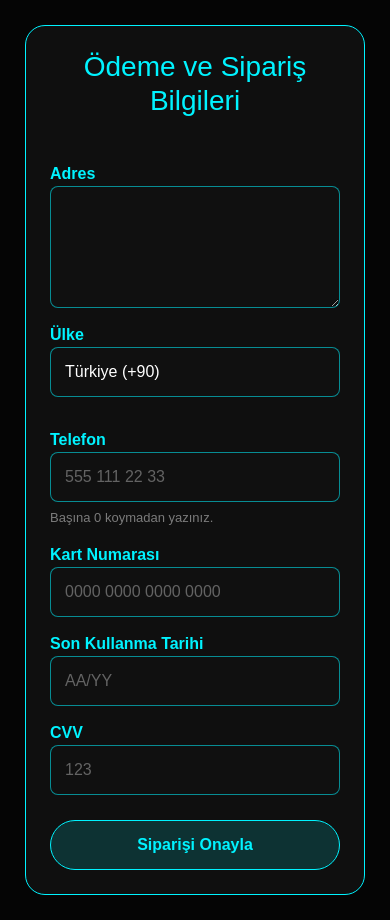
After one commit to iremkalayci/jarvis-ai, a CodeIgniter 4 app: the page made by app/Views/checkout.php in a window 390 px wide. The commit adds this page. Run offline with PHP 8.4 and a stand-in for CodeIgniter, Linux system fonts and the light colour scheme; the template is opened without the code that fills it, so the values that code supplies are empty; some libraries are stand-ins or nearby versions.

Commit message:
odeme formu ve siparis olusturma akisi eklendi

```diff
--- a/app/Config/Routes.php
+++ b/app/Config/Routes.php
@@ -23,3 +23,6 @@ $routes->get('sepet-azalt/(:num)', 'Cart::decrease/$1');
 
 $routes->get('urun_nlp.html', 'Home::urunNlp');
 $routes->get('urun/(:num)', 'Home::urunDetay/$1');
+$routes->get('odeme', 'Order::checkout');
+$routes->post('siparis-olustur', 'Order::create');
+$routes->get('siparislerim', 'Order::myOrders');
--- a/app/Views/cart.php
+++ b/app/Views/cart.php
@@ -359,9 +359,9 @@
                     <i class="bi bi-x-circle"></i> Sepeti Temizle
                 </a>
 
-                <a href="#" class="btn-neon">
-                    <i class="bi bi-credit-card"></i> Siparişi Tamamla
-                </a>
+              <a href="<?= base_url('odeme') ?>" class="btn-neon">
+    <i class="bi bi-credit-card"></i> Siparişi Tamamla
+</a>
             </div>
 
         <?php endif; ?>
--- /dev/null
+++ b/app/Views/checkout.php
@@ -0,0 +1,313 @@
+<!DOCTYPE html>
+<html lang="tr">
+<head>
+    <meta charset="UTF-8">
+    <title>Ödeme - Jarvis AI</title>
+    <meta name="viewport" content="width=device-width, initial-scale=1.0">
+
+    <link href="<?= base_url('assets/vendor/bootstrap/css/bootstrap.min.css') ?>" rel="stylesheet">
+
+    <style>
+        body {
+            background: #050505;
+            color: white;
+            font-family: Arial, sans-serif;
+            padding: 60px;
+        }
+
+        .box {
+            max-width: 800px;
+            margin: auto;
+            background: rgba(255,255,255,0.04);
+            border: 1px solid #00f3ff;
+            border-radius: 20px;
+            padding: 35px;
+        }
+
+        h1 {
+            color: #00f3ff;
+            text-align: center;
+            margin-bottom: 30px;
+        }
+
+        label {
+            margin-top: 15px;
+            color: #00f3ff;
+            font-weight: 600;
+        }
+
+        select.form-control,
+        input.form-control,
+        textarea.form-control {
+            background: #101010 !important;
+            color: #ffffff !important;
+            border: 1px solid rgba(0, 243, 255, 0.55) !important;
+            border-radius: 8px;
+            padding: 12px 14px;
+        }
+
+        select.form-control:focus,
+        input.form-control:focus,
+        textarea.form-control:focus {
+            background: #111 !important;
+            color: #ffffff !important;
+            border-color: #00f3ff !important;
+            box-shadow: 0 0 10px rgba(0, 243, 255, 0.35) !important;
+        }
+
+        select.form-control option {
+            background: #101010;
+            color: #ffffff;
+        }
+
+        input::placeholder,
+        textarea::placeholder {
+            color: rgba(255, 255, 255, 0.35) !important;
+        }
+
+        .btn-neon {
+            background: rgba(0,243,255,0.15);
+            color: #00f3ff;
+            border: 1px solid #00f3ff;
+            padding: 12px 30px;
+            border-radius: 50px;
+            margin-top: 25px;
+            width: 100%;
+            font-weight: bold;
+            transition: 0.25s ease;
+        }
+
+        .btn-neon:hover {
+            background: #00f3ff;
+            color: #000;
+            box-shadow: 0 0 18px rgba(0, 243, 255, 0.5);
+        }
+
+        .hint {
+            color: rgba(255,255,255,0.45);
+            font-size: 13px;
+            margin-top: 6px;
+        }
+
+        @media (max-width: 768px) {
+            body {
+                padding: 25px;
+            }
+
+            .box {
+                padding: 24px;
+            }
+
+            h1 {
+                font-size: 28px;
+            }
+        }
+    </style>
+</head>
+
+<body>
+
+<div class="box">
+    <h1>Ödeme ve Sipariş Bilgileri</h1>
+
+    <form action="<?= base_url('siparis-olustur') ?>" method="post">
+
+        <label>Adres</label>
+        <textarea name="address" class="form-control" rows="4" required></textarea>
+
+        <label>Ülke</label>
+        <select id="countryCode" class="form-control mb-3">
+            <option value="+90" data-length="10" data-placeholder="555 111 22 33" selected>Türkiye (+90)</option>
+            <option value="+1" data-length="10" data-placeholder="555 111 2233">ABD / Kanada (+1)</option>
+            <option value="+44" data-length="10" data-placeholder="7400 123456">İngiltere (+44)</option>
+            <option value="+49" data-length="11" data-placeholder="151 12345678">Almanya (+49)</option>
+            <option value="+33" data-length="9" data-placeholder="6 12 34 56 78">Fransa (+33)</option>
+            <option value="+39" data-length="10" data-placeholder="312 345 6789">İtalya (+39)</option>
+            <option value="+34" data-length="9" data-placeholder="612 345 678">İspanya (+34)</option>
+            <option value="+31" data-length="9" data-placeholder="6 12345678">Hollanda (+31)</option>
+            <option value="+32" data-length="9" data-placeholder="470 12 34 56">Belçika (+32)</option>
+            <option value="+43" data-length="10" data-placeholder="660 1234567">Avusturya (+43)</option>
+            <option value="+41" data-length="9" data-placeholder="76 123 45 67">İsviçre (+41)</option>
+            <option value="+7" data-length="10" data-placeholder="912 345 67 89">Rusya (+7)</option>
+            <option value="+380" data-length="9" data-placeholder="67 123 45 67">Ukrayna (+380)</option>
+            <option value="+994" data-length="9" data-placeholder="50 123 45 67">Azerbaycan (+994)</option>
+            <option value="+995" data-length="9" data-placeholder="555 12 34 56">Gürcistan (+995)</option>
+            <option value="+30" data-length="10" data-placeholder="691 234 5678">Yunanistan (+30)</option>
+            <option value="+359" data-length="9" data-placeholder="88 123 4567">Bulgaristan (+359)</option>
+            <option value="+40" data-length="9" data-placeholder="712 345 678">Romanya (+40)</option>
+            <option value="+966" data-length="9" data-placeholder="50 123 4567">Suudi Arabistan (+966)</option>
+            <option value="+971" data-length="9" data-placeholder="50 123 4567">Birleşik Arap Emirlikleri (+971)</option>
+            <option value="+20" data-length="10" data-placeholder="100 123 4567">Mısır (+20)</option>
+            <option value="+212" data-length="9" data-placeholder="600 123456">Fas (+212)</option>
+            <option value="+91" data-length="10" data-placeholder="98765 43210">Hindistan (+91)</option>
+            <option value="+86" data-length="11" data-placeholder="138 0013 8000">Çin (+86)</option>
+            <option value="+81" data-length="10" data-placeholder="90 1234 5678">Japonya (+81)</option>
+            <option value="+82" data-length="10" data-placeholder="10 1234 5678">Güney Kore (+82)</option>
+            <option value="+61" data-length="9" data-placeholder="412 345 678">Avustralya (+61)</option>
+            <option value="+55" data-length="11" data-placeholder="11 91234 5678">Brezilya (+55)</option>
+            <option value="+52" data-length="10" data-placeholder="55 1234 5678">Meksika (+52)</option>
+        </select>
+
+        <label>Telefon</label>
+        <input
+            type="text"
+            id="phoneInput"
+            class="form-control"
+            placeholder="555 111 22 33"
+            inputmode="numeric"
+            autocomplete="tel"
+            required
+        >
+        <div class="hint">Başına 0 koymadan yazınız.</div>
+
+        <input type="hidden" name="phone" id="phoneFull">
+
+        <label>Kart Numarası</label>
+        <input
+            type="text"
+            id="cardNumber"
+            class="form-control"
+            placeholder="0000 0000 0000 0000"
+            maxlength="19"
+            inputmode="numeric"
+            autocomplete="cc-number"
+            required
+        >
+
+        <label>Son Kullanma Tarihi</label>
+        <input
+            type="text"
+            id="expiryDate"
+            class="form-control"
+            placeholder="AA/YY"
+            maxlength="5"
+            inputmode="numeric"
+            autocomplete="cc-exp"
+            required
+        >
+
+        <label>CVV</label>
+        <input
+            type="text"
+            id="cvv"
+            class="form-control"
+            placeholder="123"
+            maxlength="3"
+            inputmode="numeric"
+            autocomplete="cc-csc"
+            required
+        >
+
+        <button type="submit" class="btn-neon">
+            Siparişi Onayla
+        </button>
+    </form>
+</div>
+
+<script>
+    const countryCode = document.getElementById('countryCode');
+    const phoneInput = document.getElementById('phoneInput');
+    const phoneFull = document.getElementById('phoneFull');
+
+    const cardNumber = document.getElementById('cardNumber');
+    const expiryDate = document.getElementById('expiryDate');
+    const cvv = document.getElementById('cvv');
+
+    function selectedCountry() {
+        return countryCode.options[countryCode.selectedIndex];
+    }
+
+    function formatTurkeyPhone(digits) {
+        let formatted = '';
+
+        if (digits.length > 0) {
+            formatted = digits.substring(0, 3);
+        }
+
+        if (digits.length > 3) {
+            formatted += ' ' + digits.substring(3, 6);
+        }
+
+        if (digits.length > 6) {
+            formatted += ' ' + digits.substring(6, 8);
+        }
+
+        if (digits.length > 8) {
+            formatted += ' ' + digits.substring(8, 10);
+        }
+
+        return formatted;
+    }
+
+    function formatGenericPhone(digits) {
+        return digits.replace(/(.{3})/g, '$1 ').trim();
+    }
+
+    function updatePhonePlaceholder() {
+        const selected = selectedCountry();
+        phoneInput.placeholder = selected.dataset.placeholder || 'Telefon numarası';
+        phoneInput.value = '';
+        phoneFull.value = '';
+    }
+
+    function formatPhoneNumber() {
+        const selected = selectedCountry();
+        const code = countryCode.value;
+        const maxLength = parseInt(selected.dataset.length);
+
+        let digits = phoneInput.value.replace(/\D/g, '');
+
+        while (digits.startsWith('0')) {
+            digits = digits.substring(1);
+        }
+
+        digits = digits.substring(0, maxLength);
+
+        let formatted = '';
+
+        if (code === '+90') {
+            formatted = formatTurkeyPhone(digits);
+        } else {
+            formatted = formatGenericPhone(digits);
+        }
+
+        phoneInput.value = formatted;
+        phoneFull.value = formatted ? code + ' ' + formatted : '';
+    }
+
+    phoneInput.addEventListener('input', formatPhoneNumber);
+
+    countryCode.addEventListener('change', function () {
+        updatePhonePlaceholder();
+    });
+
+    cardNumber.addEventListener('input', function () {
+        let value = this.value.replace(/\D/g, '');
+        value = value.substring(0, 16);
+        this.value = value.replace(/(.{4})/g, '$1 ').trim();
+    });
+
+    expiryDate.addEventListener('input', function () {
+        let value = this.value.replace(/\D/g, '');
+        value = value.substring(0, 4);
+
+        if (value.length >= 3) {
+            value = value.substring(0, 2) + '/' + value.substring(2);
+        }
+
+        this.value = value;
+    });
+
+    cvv.addEventListener('input', function () {
+        this.value = this.value.replace(/\D/g, '').substring(0, 3);
+    });
+
+    document.querySelector('form').addEventListener('submit', function () {
+        formatPhoneNumber();
+    });
+
+    updatePhonePlaceholder();
+</script>
+
+</body>
+</html>
```
Also changed, not shown: app/Controllers/Order.php (added, +92 -0 lines), app/Views/my_orders.php (added, +84 -0 lines), 5 other files.
